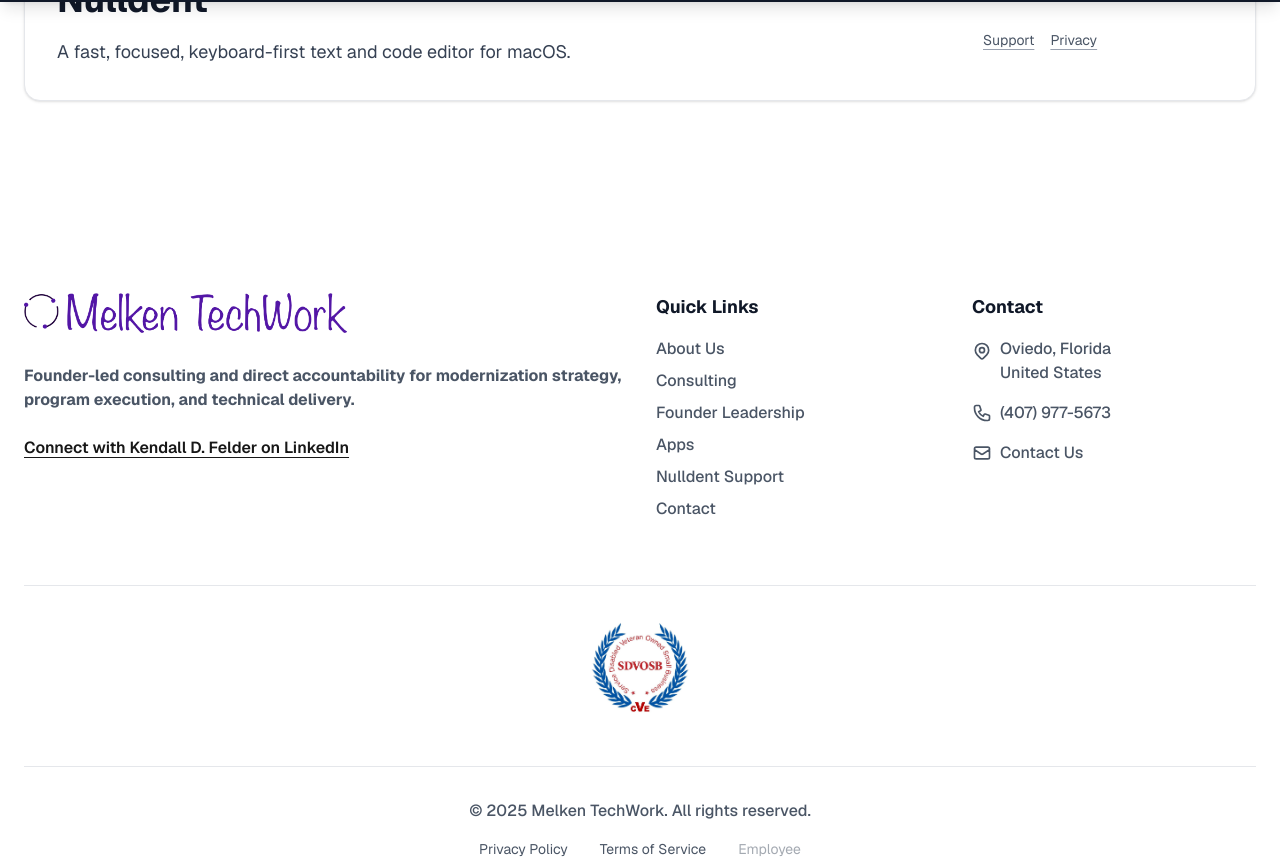
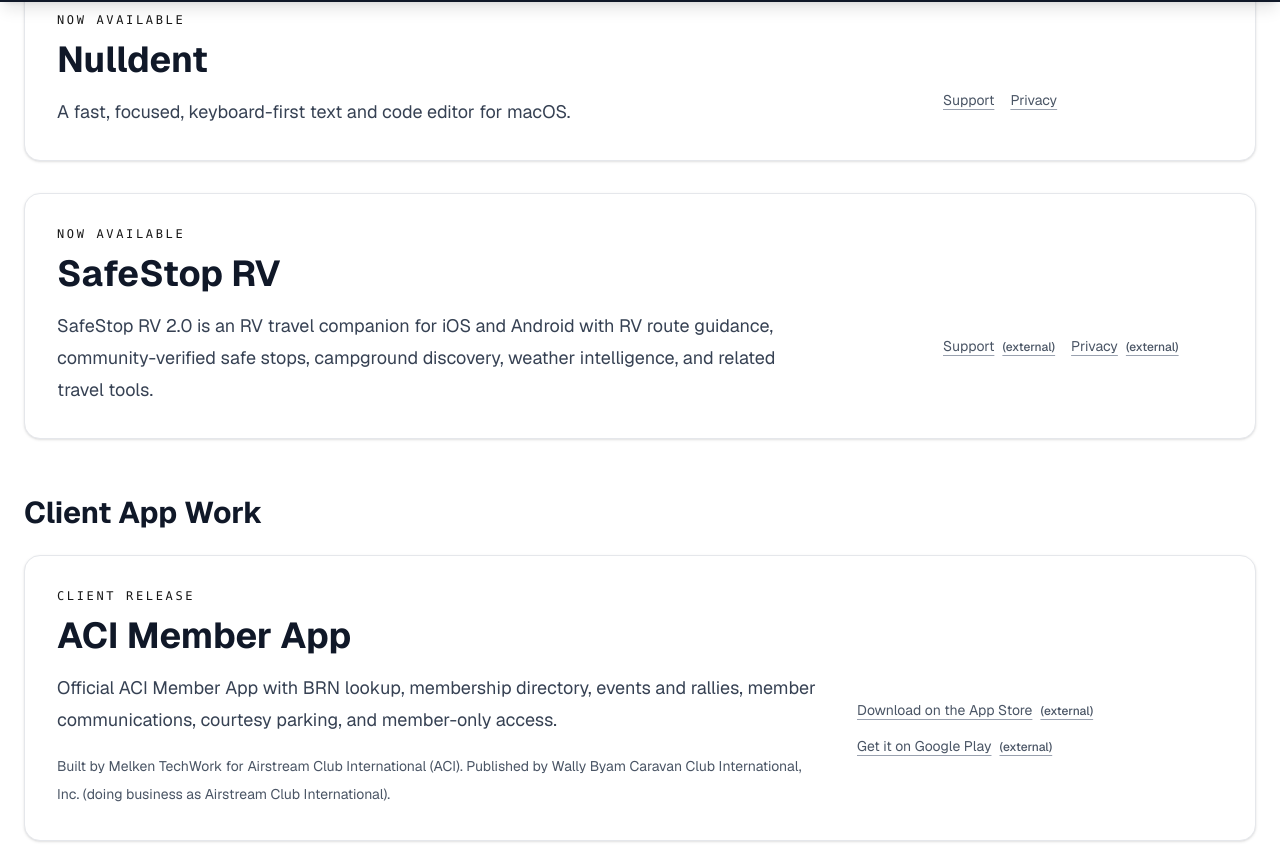
Before and after one commit to oldgraybuzzard/melkentech-website, a Next.js app: page /apps in a window 1280 px wide. Shown: the part 798-1660 px from the top of the page. Built offline with nearby package versions, Linux system fonts and the light colour scheme; no server answers.

Commit message:
Expand Apps hub with product and client app catalog updates

```diff
--- a/src/app/apps/page.tsx
+++ b/src/app/apps/page.tsx
@@ -2,35 +2,157 @@
 import Link from 'next/link';
 import { appCatalog } from '@/data/appsCatalog';
 
+const siteUrl = process.env.NEXT_PUBLIC_SITE_URL || 'https://melkentech.com';
+
+const toAbsoluteUrl = (href: string) =>
+  href.startsWith('http') ? href : `${siteUrl}${href}`;
+
 export const metadata: Metadata = {
   title: 'Apps',
   description:
-    'Explore Melken TechWork applications. Nulldent is the first available app, with support and privacy resources available.',
+    'Explore Melken TechWork products and client app work, including Nulldent for macOS, SafeStop RV for iOS and Android, and the ACI Member App for iOS and Android.',
   alternates: { canonical: '/apps' },
   openGraph: {
     title: 'Apps | Melken TechWork',
     description:
-      'Explore Melken TechWork applications, starting with Nulldent for macOS.',
+      'Explore Melken TechWork products and client app work: Nulldent, SafeStop RV, and the ACI Member App.',
     url: '/apps',
     type: 'website',
   },
 };
 
 export default function AppsPage() {
+  const melkenProducts = appCatalog.filter((app) => app.ownershipType === 'melken-product');
+  const clientApps = appCatalog.filter((app) => app.ownershipType === 'client-work');
+
   const appsListLdJson = {
     '@context': 'https://schema.org',
     '@type': 'CollectionPage',
     name: 'Melken TechWork Apps',
-    url: '/apps',
+    url: `${siteUrl}/apps`,
     hasPart: appCatalog.map((app) => ({
       '@type': 'SoftwareApplication',
       name: app.name,
-      url: app.href,
-      operatingSystem: 'macOS',
-      applicationCategory: 'DeveloperApplication',
+      url: toAbsoluteUrl(app.product.href),
+      operatingSystem: app.operatingSystems,
+      applicationCategory: app.applicationCategory,
       description: app.summary,
+      ...(app.downloads && app.downloads.length > 0
+        ? {
+            downloadUrl: app.downloads.map((download) => download.link.href),
+          }
+        : {}),
+      creator: {
+        '@type': 'Organization',
+        name: app.attribution?.builtBy ?? 'Melken TechWork',
+      },
+      ...(app.attribution?.builtFor
+        ? {
+            sourceOrganization: {
+              '@type': 'Organization',
+              name: app.attribution.builtFor,
+            },
+          }
+        : {}),
+      ...(app.attribution?.publishedBy
+        ? {
+            publisher: {
+              '@type': 'Organization',
+              name: app.attribution.publishedBy,
+            },
+          }
+        : {}),
     })),
   };
+
+  const renderAppLink = (
+    href: string,
+    label: string,
+    external: boolean,
+    className: string,
+    ariaLabel: string
+  ) => {
+    if (external) {
+      return (
+        <a
+          href={href}
+          target="_blank"
+          rel="noopener noreferrer"
+          aria-label={ariaLabel}
+          className={className}
+        >
+          {label}
+          <span className="ml-2 text-xs font-medium" aria-hidden="true">(external)</span>
+        </a>
+      );
+    }
+
+    return (
+      <Link href={href} aria-label={ariaLabel} className={className}>
+        {label}
+      </Link>
+    );
+  };
+
+  const renderAppCard = (app: (typeof appCatalog)[number], availabilityLabel = 'Now Available') => (
+    <article
+      key={app.id}
+      className="rounded-2xl border border-gray-200 bg-white p-8 shadow-sm transition-shadow duration-300 hover:shadow-lg dark:border-gray-700 dark:bg-gray-800"
+    >
+      <div className="flex flex-col gap-8 lg:flex-row lg:items-center lg:justify-between">
+        <div className="max-w-3xl">
+          <p className="font-mono text-xs uppercase tracking-[0.22em] text-primary dark:text-accent">{availabilityLabel}</p>
+          <h3 className="mt-3 text-3xl font-bold text-gray-900 dark:text-white sm:text-4xl">{app.name}</h3>
+          <p className="mt-4 text-lg leading-8 text-gray-700 dark:text-gray-300">{app.summary}</p>
+          {app.ownershipType === 'client-work' && app.attribution && (
+            <p className="mt-4 text-sm leading-7 text-gray-600 dark:text-gray-300">
+              Built by Melken TechWork for {app.attribution.builtFor}. Published by {app.attribution.publishedBy}
+              {app.attribution.publishedByDba ? ` (doing business as ${app.attribution.publishedByDba})` : ''}.
+            </p>
+          )}
+        </div>
+
+        <div className="flex w-full flex-col gap-3 sm:w-auto sm:min-w-[280px]">
+          {renderAppLink(
+            app.product.href,
+            app.primaryActionLabel,
+            app.product.external,
+            'inline-flex items-center justify-center rounded-full bg-primary px-6 py-3 text-base font-semibold text-white transition-colors hover:bg-primary-dark focus-visible:outline-none focus-visible:ring-2 focus-visible:ring-primary focus-visible:ring-offset-2 dark:focus-visible:ring-offset-gray-800',
+            `${app.primaryActionLabel}${app.product.external ? ' (opens external site in a new tab)' : ''}`
+          )}
+          <div className="flex flex-wrap gap-4 text-sm text-gray-600 dark:text-gray-300">
+            {app.support &&
+              renderAppLink(
+                app.support.href,
+                'Support',
+                app.support.external,
+                'underline decoration-gray-400 underline-offset-4 transition-colors hover:text-gray-900 dark:hover:text-white',
+                `${app.name} Support${app.support.external ? ' (opens external site in a new tab)' : ''}`
+              )}
+            {app.privacy &&
+              renderAppLink(
+                app.privacy.href,
+                'Privacy',
+                app.privacy.external,
+                'underline decoration-gray-400 underline-offset-4 transition-colors hover:text-gray-900 dark:hover:text-white',
+                `${app.name} Privacy${app.privacy.external ? ' (opens external site in a new tab)' : ''}`
+              )}
+            {app.downloads?.map((download) => (
+              <span key={`${app.id}-${download.label}`}>
+                {renderAppLink(
+                  download.link.href,
+                  download.label,
+                  download.link.external,
+                  'underline decoration-gray-400 underline-offset-4 transition-colors hover:text-gray-900 dark:hover:text-white',
+                  `${app.name} ${download.label}${download.link.external ? ' (opens external site in a new tab)' : ''}`
+                )}
+              </span>
+            ))}
+          </div>
+        </div>
+      </div>
+    </article>
+  );
 
   return (
     <main className="bg-white dark:bg-gray-900">
@@ -55,52 +177,30 @@
       <section className="container mx-auto px-6 py-14 sm:py-20" aria-labelledby="available-apps-heading">
         <div className="mb-10 flex items-end justify-between gap-4">
           <h2 id="available-apps-heading" className="text-3xl font-bold text-gray-900 dark:text-white sm:text-4xl">
-            Available App
+            Available Apps
           </h2>
           <p className="text-sm text-gray-600 dark:text-gray-400">{appCatalog.length} currently listed</p>
         </div>
 
-        {appCatalog.map((app) => (
-          <article
-            key={app.id}
-            className="rounded-2xl border border-gray-200 bg-white p-8 shadow-sm transition-shadow duration-300 hover:shadow-lg dark:border-gray-700 dark:bg-gray-800"
-          >
-            <div className="flex flex-col gap-8 lg:flex-row lg:items-center lg:justify-between">
-              <div className="max-w-3xl">
-                <p className="font-mono text-xs uppercase tracking-[0.22em] text-primary dark:text-accent">Now Available</p>
-                <h3 className="mt-3 text-3xl font-bold text-gray-900 dark:text-white sm:text-4xl">{app.name}</h3>
-                <p className="mt-4 text-lg leading-8 text-gray-700 dark:text-gray-300">{app.summary}</p>
-              </div>
+        <div className="space-y-14">
+          <section aria-labelledby="melken-products-heading">
+            <h3 id="melken-products-heading" className="mb-6 text-2xl font-bold text-gray-900 dark:text-white sm:text-3xl">
+              Melken TechWork Products
+            </h3>
+            <div className="space-y-8">
+              {melkenProducts.map((app) => renderAppCard(app))}
+            </div>
+          </section>
 
-              <div className="flex w-full flex-col gap-3 sm:w-auto sm:min-w-[240px]">
-                <Link
-                  href={app.href}
-                  className="inline-flex items-center justify-center rounded-full bg-primary px-6 py-3 text-base font-semibold text-white transition-colors hover:bg-primary-dark focus-visible:outline-none focus-visible:ring-2 focus-visible:ring-primary focus-visible:ring-offset-2 dark:focus-visible:ring-offset-gray-800"
-                >
-                  View {app.name}
-                </Link>
-                <div className="flex flex-wrap gap-4 text-sm text-gray-600 dark:text-gray-300">
-                  {app.supportHref && (
-                    <Link
-                      href={app.supportHref}
-                      className="underline decoration-gray-400 underline-offset-4 transition-colors hover:text-gray-900 dark:hover:text-white"
-                    >
-                      Support
-                    </Link>
-                  )}
-                  {app.privacyHref && (
-                    <Link
-                      href={app.privacyHref}
-                      className="underline decoration-gray-400 underline-offset-4 transition-colors hover:text-gray-900 dark:hover:text-white"
-                    >
-                      Privacy
-                    </Link>
-                  )}
-                </div>
-              </div>
+          <section aria-labelledby="client-app-work-heading">
+            <h3 id="client-app-work-heading" className="mb-6 text-2xl font-bold text-gray-900 dark:text-white sm:text-3xl">
+              Client App Work
+            </h3>
+            <div className="space-y-8">
+              {clientApps.map((app) => renderAppCard(app, 'Client Release'))}
             </div>
-          </article>
-        ))}
+          </section>
+        </div>
       </section>
     </main>
   );
--- a/src/data/appsCatalog.ts
+++ b/src/data/appsCatalog.ts
@@ -1,19 +1,115 @@
+export type AppLink = {
+  href: string;
+  external: boolean;
+};
+
+export type AppOwnershipType = 'melken-product' | 'client-work';
+
 export type AppCatalogItem = {
   id: string;
   name: string;
-  href: string;
   summary: string;
-  supportHref?: string;
-  privacyHref?: string;
+  ownershipType: AppOwnershipType;
+  deployment: 'internal' | 'external';
+  primaryActionLabel: string;
+  product: AppLink;
+  downloads?: {
+    label: string;
+    link: AppLink;
+  }[];
+  support?: AppLink;
+  privacy?: AppLink;
+  operatingSystems: string[];
+  applicationCategory: string;
+  attribution?: {
+    builtBy?: string;
+    builtFor?: string;
+    publishedBy?: string;
+    publishedByDba?: string;
+  };
 };
 
 export const appCatalog: AppCatalogItem[] = [
   {
     id: 'nulldent',
     name: 'Nulldent',
-    href: '/nulldent',
     summary: 'A fast, focused, keyboard-first text and code editor for macOS.',
-    supportHref: '/nulldent/support',
-    privacyHref: '/nulldent/privacy',
+    ownershipType: 'melken-product',
+    deployment: 'internal',
+    primaryActionLabel: 'View Nulldent',
+    product: {
+      href: '/nulldent',
+      external: false,
+    },
+    support: {
+      href: '/nulldent/support',
+      external: false,
+    },
+    privacy: {
+      href: '/nulldent/privacy',
+      external: false,
+    },
+    operatingSystems: ['macOS'],
+    applicationCategory: 'DeveloperApplication',
+  },
+  {
+    id: 'safestop-rv',
+    name: 'SafeStop RV',
+    summary:
+      'SafeStop RV 2.0 is an RV travel companion for iOS and Android with RV route guidance, community-verified safe stops, campground discovery, weather intelligence, and related travel tools.',
+    ownershipType: 'melken-product',
+    deployment: 'external',
+    primaryActionLabel: 'Visit SafeStop RV',
+    product: {
+      href: 'https://rvsafestop.com',
+      external: true,
+    },
+    support: {
+      href: 'https://rvsafestop.com/contact',
+      external: true,
+    },
+    privacy: {
+      href: 'https://rvsafestop.com/privacy',
+      external: true,
+    },
+    operatingSystems: ['iOS', 'Android'],
+    applicationCategory: 'TravelApplication',
+  },
+  {
+    id: 'aci-member-app',
+    name: 'ACI Member App',
+    summary:
+      'Official ACI Member App with BRN lookup, membership directory, events and rallies, member communications, courtesy parking, and member-only access.',
+    ownershipType: 'client-work',
+    deployment: 'external',
+    primaryActionLabel: 'Learn about the ACI Member App',
+    product: {
+      href: 'https://airstreamclub.org/newmembers/aci-member-app',
+      external: true,
+    },
+    downloads: [
+      {
+        label: 'Download on the App Store',
+        link: {
+          href: 'https://apps.apple.com/us/app/airstream-club/id6742466189',
+          external: true,
+        },
+      },
+      {
+        label: 'Get it on Google Play',
+        link: {
+          href: 'https://play.google.com/store/apps/details?id=org.airstreamclub.member',
+          external: true,
+        },
+      },
+    ],
+    operatingSystems: ['iOS', 'Android'],
+    applicationCategory: 'LifestyleApplication',
+    attribution: {
+      builtBy: 'Melken TechWork',
+      builtFor: 'Airstream Club International (ACI)',
+      publishedBy: 'Wally Byam Caravan Club International, Inc.',
+      publishedByDba: 'Airstream Club International',
+    },
   },
 ];
```
